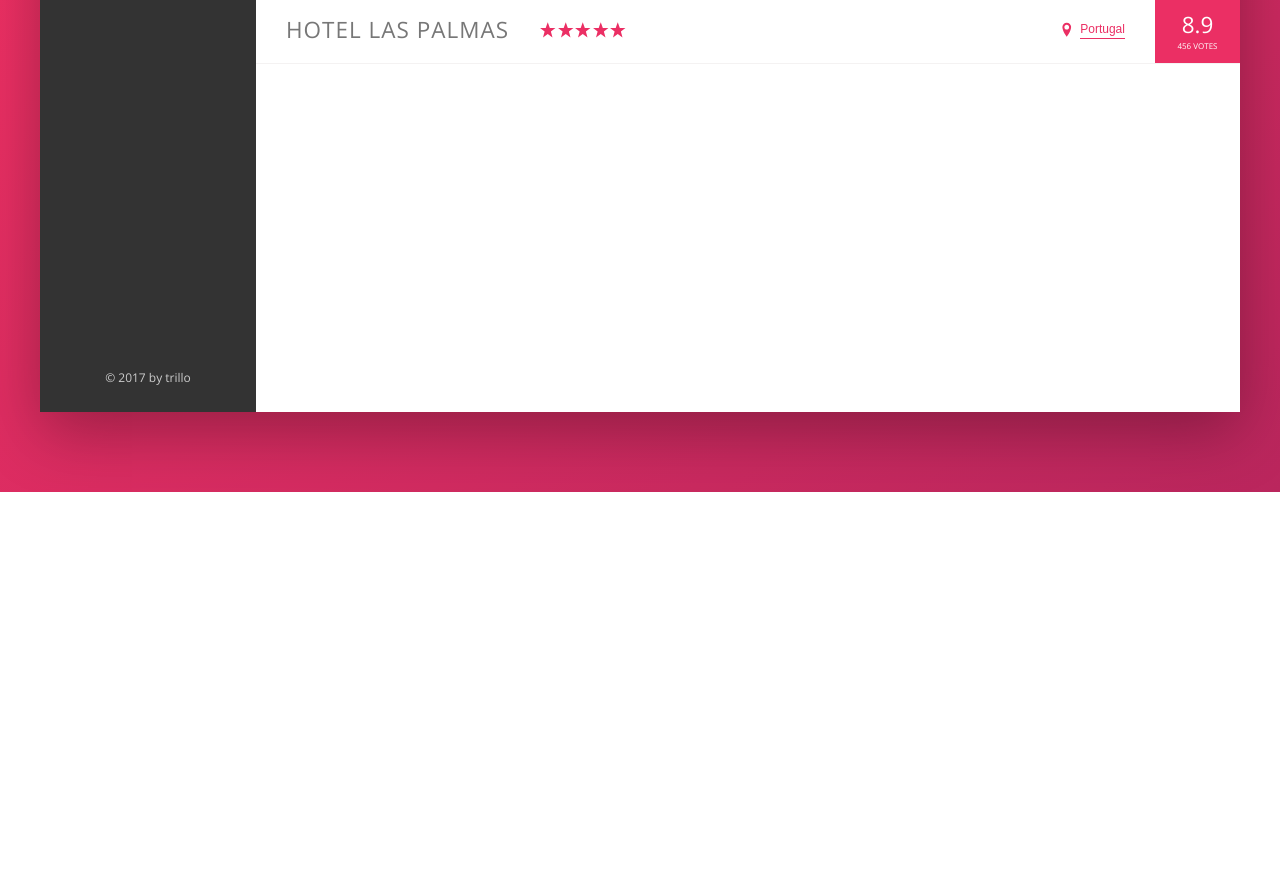
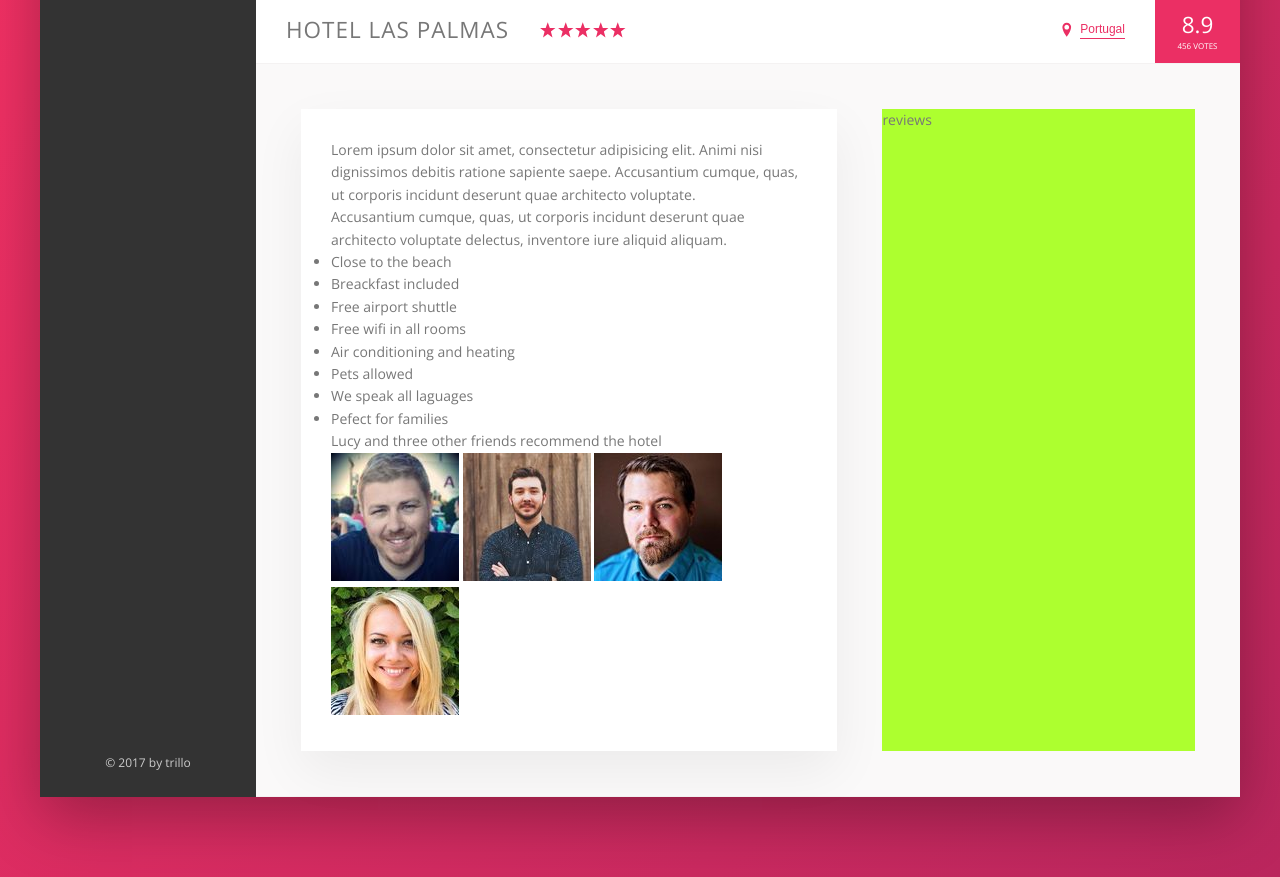
Before and after one commit to sholua/trillo, a website: page index.html in a window 1280 px wide. Shown: the part 538-1415 px from the top of the page. Before the commit the page ends 1030 px from the top, so only its background shows below. Drawn offline with nearby package versions, Linux system fonts and the light colour scheme; files that its build step writes are made by us from their sources.

Commit message:
Description section

```diff
--- a/index.html
+++ b/index.html
@@ -130,6 +130,44 @@
                         </div>
                     </div>
 
+                    <div class="detail">
+                        <div class="description">
+                            <p class="paragraph">
+                                Lorem ipsum dolor sit amet, consectetur adipisicing elit. Animi nisi dignissimos debitis ratione sapiente saepe.
+                                Accusantium cumque, quas, ut corporis incidunt deserunt quae architecto voluptate.
+                            </p>
+                            <p class="paragraph">
+                                Accusantium cumque, quas, ut corporis incidunt deserunt quae architecto voluptate delectus, inventore iure aliquid
+                                aliquam.
+                            </p>
+                            <ul class="list">
+                                <li class="list__item">Close to the beach</li>
+                                <li class="list__item">Breackfast included</li>
+                                <li class="list__item">Free airport shuttle</li>
+                                <li class="list__item">Free wifi in all rooms</li>
+                                <li class="list__item">Air conditioning and heating</li>
+                                <li class="list__item">Pets allowed</li>
+                                <li class="list__item">We speak all laguages</li>
+                                <li class="list__item">Pefect for families</li>
+                            </ul>
+                            <div class="recommend">
+                                <p class="recommend__cound">
+                                    Lucy and three other friends recommend the hotel
+                                </p>
+                                <div class="recommend__friends">
+                                    <img src="img/user-3.jpg" alt="Friend 1" class="recommend__photo">
+                                    <img src="img/user-4.jpg" alt="Friend 2" class="recommend__photo">
+                                    <img src="img/user-5.jpg" alt="Friend 3" class="recommend__photo">
+                                    <img src="img/user-6.jpg" alt="Friend 4" class="recommend__photo">
+                                </div>
+                            </div>
+                        </div>
+
+                        <div class="user-reviews">
+                            reviews
+                        </div>
+                    </div>
+
                 </main>
             </div>
         </div>
--- a/sass/_base.scss
+++ b/sass/_base.scss
@@ -15,6 +15,9 @@
   --color-grey-dark-3: #999;
 
   --shadow-dark: 0 2rem 6rem rgba(0, 0, 0, .3);
+  --shadow-light: 0 2rem 5rem rgba(0,0,0,.06);
+
+  --line: 1px solid var(--color-grey-light-2);
 }
 
 * {
--- a/sass/_components.scss
+++ b/sass/_components.scss
@@ -206,7 +206,7 @@
 .overview {
   display: flex;
   align-items: center;
-  border-bottom: 1px solid var(--color-grey-light-2);
+  border-bottom: var(--line);
 
 
   &__heading {
--- a/sass/_layout.scss
+++ b/sass/_layout.scss
@@ -11,7 +11,7 @@
   font-size: 1.4rem;
   height: 7rem;
   background-color: var(--color-white);
-  border-bottom: 1px solid var(--color-grey-light-2);
+  border-bottom: var(--line);
 
   display: flex;
   justify-content: space-between;
@@ -34,8 +34,26 @@
 .hotel-view {
   background-color: var(--color-white);
 
-  // Test
-  height: 80rem;
-
   flex: 1;
 }
+
+.detail {
+  display: flex;
+  padding: 4.5rem;
+  background-color: var(--color-grey-light-1);
+  border-bottom: var(--line);
+  font-size: 1.4rem;
+}
+
+.description {
+  background-color: var(--color-white);
+  flex: 0 0 60%;
+  margin-right: 4.5rem;
+  padding: 3rem;
+  box-shadow: var(--shadow-light);
+}
+
+.user-reviews {
+  background-color: greenyellow;
+  flex: 1;
+}
```
